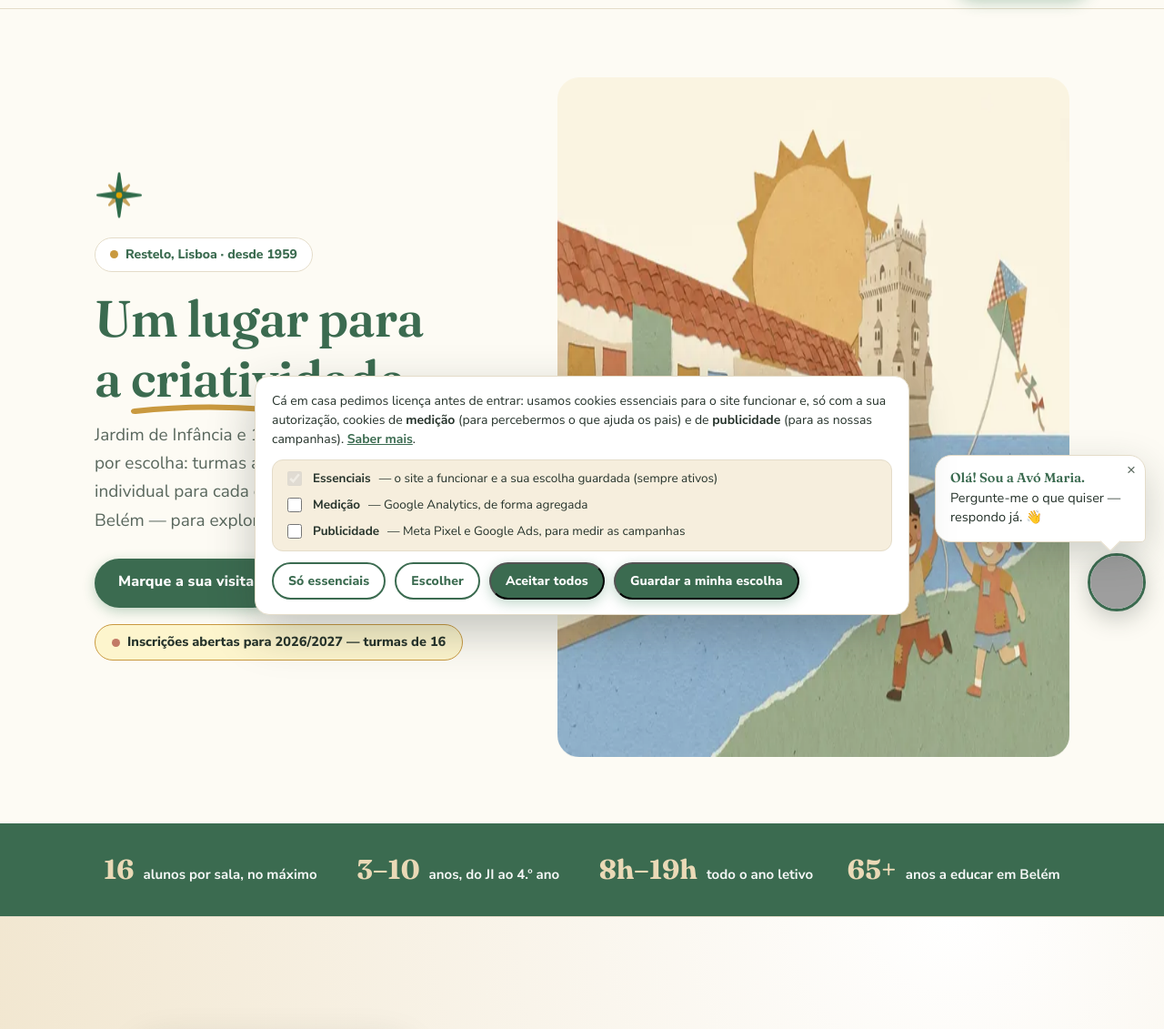
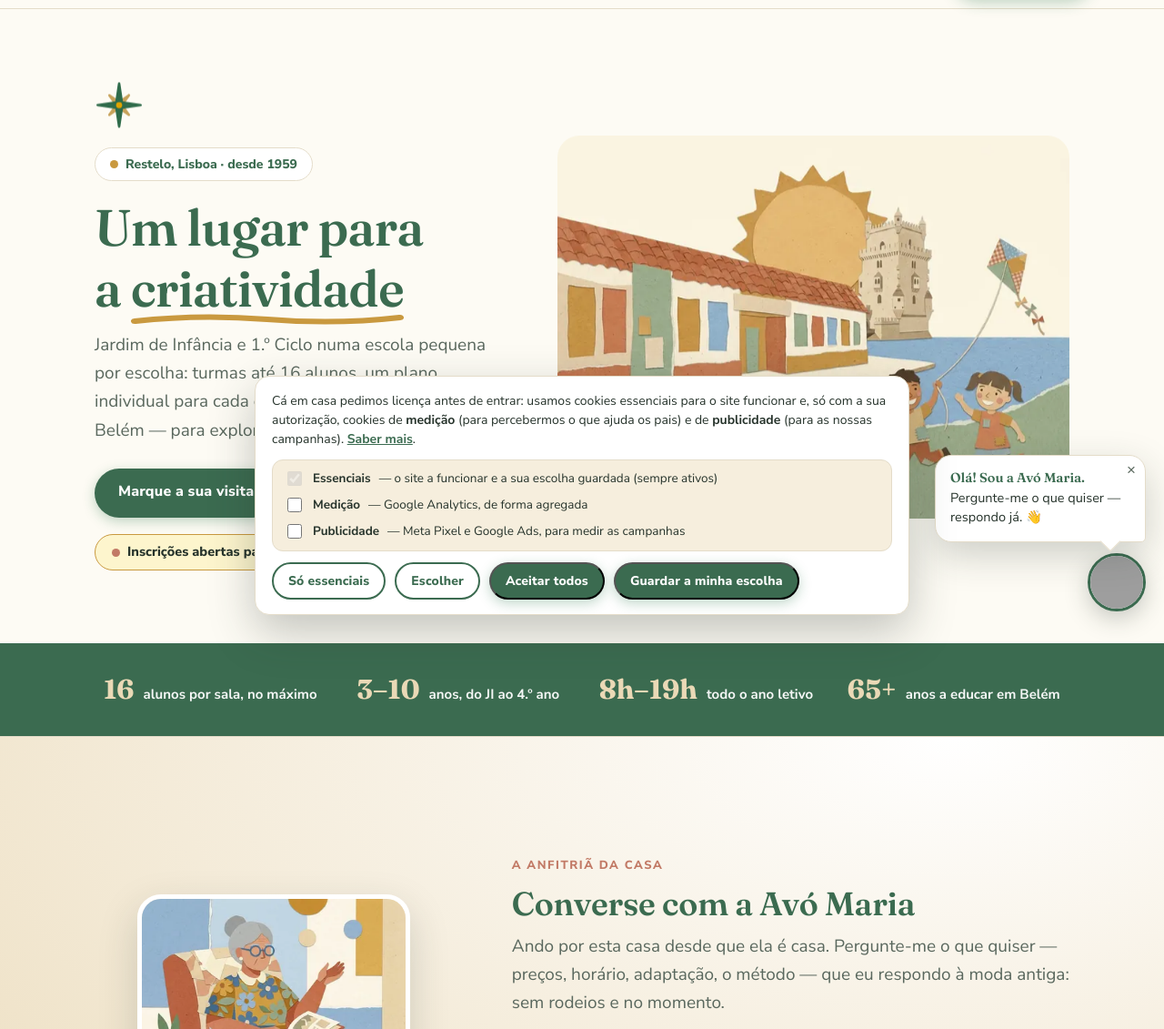
Before and after one commit to weareterrae/externatosantamariadebelem, a website: page index.html in a window 1280 px wide. Shown: the part 108-1239 px from the top of the page at 91% size. Drawn offline with Linux system fonts and the light colour scheme; grey boxes are pictures that could not be loaded.

Commit message:
Corrigir ilustracoes esticadas: height:auto nas ilustracoes hero/avo (atributo height=747 + object-fit:fill deformava as imagens landscape em caixas altas)
Co-Authored-By: Claude Fable 5 <noreply@anthropic.com>

```diff
--- a/estilos.css
+++ b/estilos.css
@@ -172,7 +172,7 @@
   .hero h1 .risco svg { position: absolute; left: 0; bottom: -6px; width: 100%; height: 14px; }
   .hero-ctas { display: flex; flex-wrap: wrap; gap: 14px; margin-top: 26px; }
   .hero-ilu { position: relative; }
-  .hero-ilu img { width: 100%; border-radius: 24px; }
+  .hero-ilu img { width: 100%; height: auto; border-radius: 24px; }
   .confete { position: absolute; border-radius: 50%; }
   .confete.c1 { width: 26px; height: 26px; background: var(--rosa); top: -14px; left: -12px; }
   .confete.c2 { width: 16px; height: 16px; background: var(--azul); bottom: 34px; left: -26px; }
@@ -422,7 +422,7 @@
   .faq-grid { display: grid; grid-template-columns: 0.8fr 1.2fr; gap: 40px; align-items: start; margin-top: 40px; }
   @media (max-width: 860px) { .faq-grid { grid-template-columns: 1fr; } }
   .avo-card { text-align: center; position: sticky; top: 96px; }
-  .avo-card img { width: 100%; max-width: 340px; border-radius: 24px; }
+  .avo-card img { width: 100%; height: auto; max-width: 340px; border-radius: 24px; }
   .avo-fala {
     font-family: "Fraunces", Georgia, serif; font-style: italic; font-size: 19px; color: var(--verde);
     max-width: 34ch; margin: 14px auto 0;
@@ -537,7 +537,7 @@
   }
   .avo-destaque-ilu { position: relative; justify-self: center; }
   .avo-destaque-ilu img {
-    width: 100%; max-width: 300px; border-radius: 26px; border: 5px solid #fff;
+    width: 100%; height: auto; max-width: 300px; border-radius: 26px; border: 5px solid #fff;
     box-shadow: 0 16px 44px rgba(38, 51, 43, 0.18);
   }
   .avo-destaque-selo {
```
